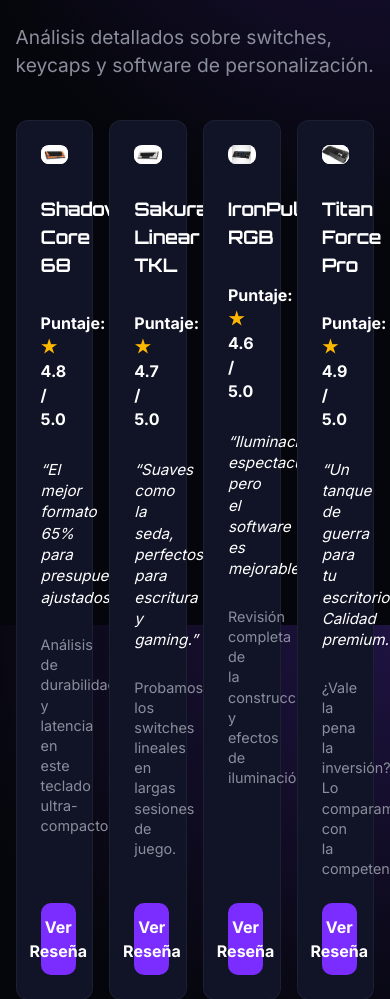
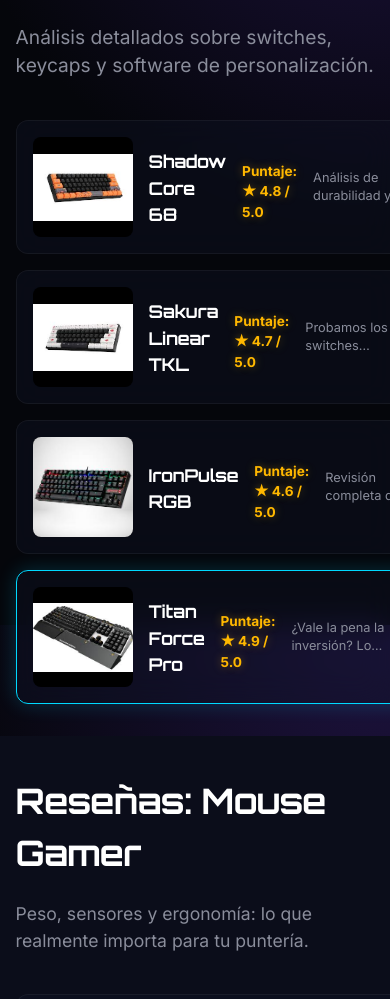
Before and after one commit to titosaurio31/ReviewGamer2012-Web, a plain HTML site: page index.html in a window 390 px wide. Shown: the part 4439-5438 px from the top of the page. Drawn offline with Linux system fonts and the light colour scheme.

Commit message:
Refactor: implemented horizontal product cards for mobile with glassmorphism and top-pick highlighting

```diff
--- a/index.html
+++ b/index.html
@@ -176,7 +176,7 @@
             <a class="btn btn-small auto-top" href="teclado-ironpulse-rgb.html">Ver Reseña</a>
           </article>
 
-          <article class="product-card-small">
+          <article class="product-card-small top-pick">
             <img src="assets/teclado-4.png" alt="Teclado Titan Force Pro">
             <h3>Titan Force Pro</h3>
             <p class="kb-rating" aria-label="Calificación: 4.9 de 5 estrellas">Puntaje: <span class="star-icon" role="img" aria-hidden="true">★</span> 4.9 / 5.0</p>
--- a/styles.css
+++ b/styles.css
@@ -757,7 +757,8 @@
   .cards-grid,
   .reviews-grid,
   .categories,
-  .keyboard-grid {
+  .keyboard-grid,
+  .product-grid {
     grid-template-columns: 1fr;
   }
 
@@ -839,10 +840,78 @@
     padding-bottom: 5rem; /* Space for bottom nav */
   }
 
-  /* 3D Perspective on cards */
-  .product-card {
-    transform-style: preserve-3d;
-    perspective: 1000px;
+  /* Horizontal Cards for Mobile */
+  .product-card-small {
+    flex-direction: row;
+    gap: 1rem;
+    align-items: center;
+    padding: 1rem;
+    background: rgba(17, 20, 39, 0.4);
+    backdrop-filter: blur(15px);
+    -webkit-backdrop-filter: blur(15px);
+    border: 1px solid rgba(255, 255, 255, 0.05);
+    text-align: left;
+  }
+
+  .product-card-small img {
+    width: 100px;
+    height: 100px;
+    margin-bottom: 0;
+    flex-shrink: 0;
+    object-fit: contain;
+    background: #000;
+    border-radius: 8px;
+  }
+
+  .product-card-small h3,
+  .product-card-small h4 {
+    font-size: 1.1rem;
+    margin-bottom: 0.3rem;
+  }
+
+  .kb-rating {
+    font-size: 0.85rem;
+    margin-bottom: 0.3rem;
+    color: var(--warning);
+    text-shadow: 0 0 10px rgba(255, 184, 0, 0.4);
+  }
+
+  .kb-comment {
+    display: none; /* Hide comment on small horizontal cards to save space */
+  }
+
+  .kb-description {
+    font-size: 0.8rem;
+    margin-bottom: 0.8rem;
+    display: -webkit-box;
+    -webkit-line-clamp: 2;
+    -webkit-box-orient: vertical;
+    overflow: hidden;
+  }
+
+  .product-card-small .btn-small {
+    margin-top: 0;
+    width: auto;
+    padding: 0.4rem 1rem;
+    font-size: 0.8rem;
+  }
+
+  .top-pick {
+    border: 1px solid var(--secondary) !important;
+    box-shadow: 0 0 20px rgba(0, 217, 255, 0.2);
+  }
+
+  .top-pick::after {
+    content: 'TOP PICK';
+    position: absolute;
+    top: 0;
+    right: 0;
+    background: var(--secondary);
+    color: #000;
+    font-size: 0.6rem;
+    font-weight: 900;
+    padding: 0.2rem 0.5rem;
+    border-bottom-left-radius: 8px;
   }
 }
 
```
